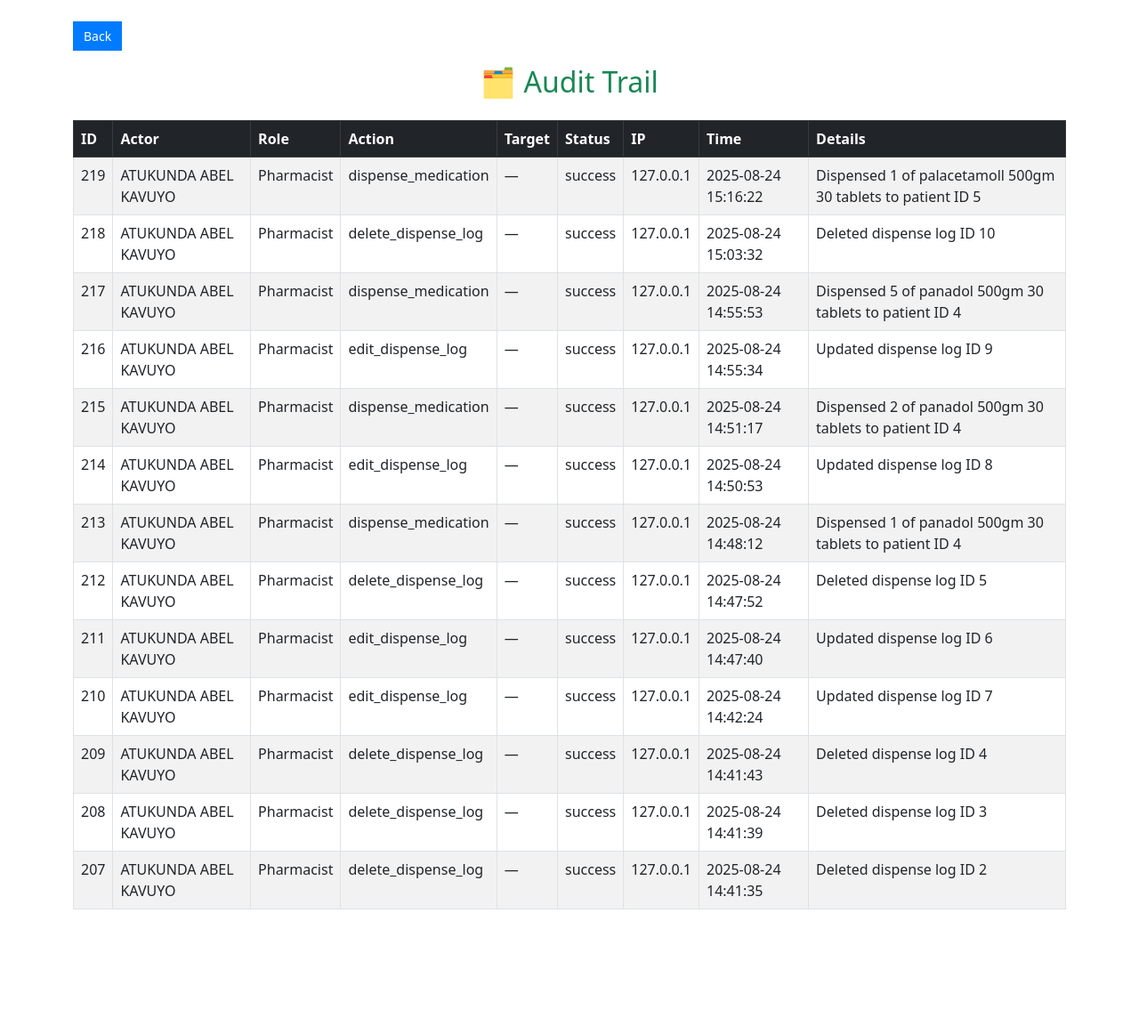
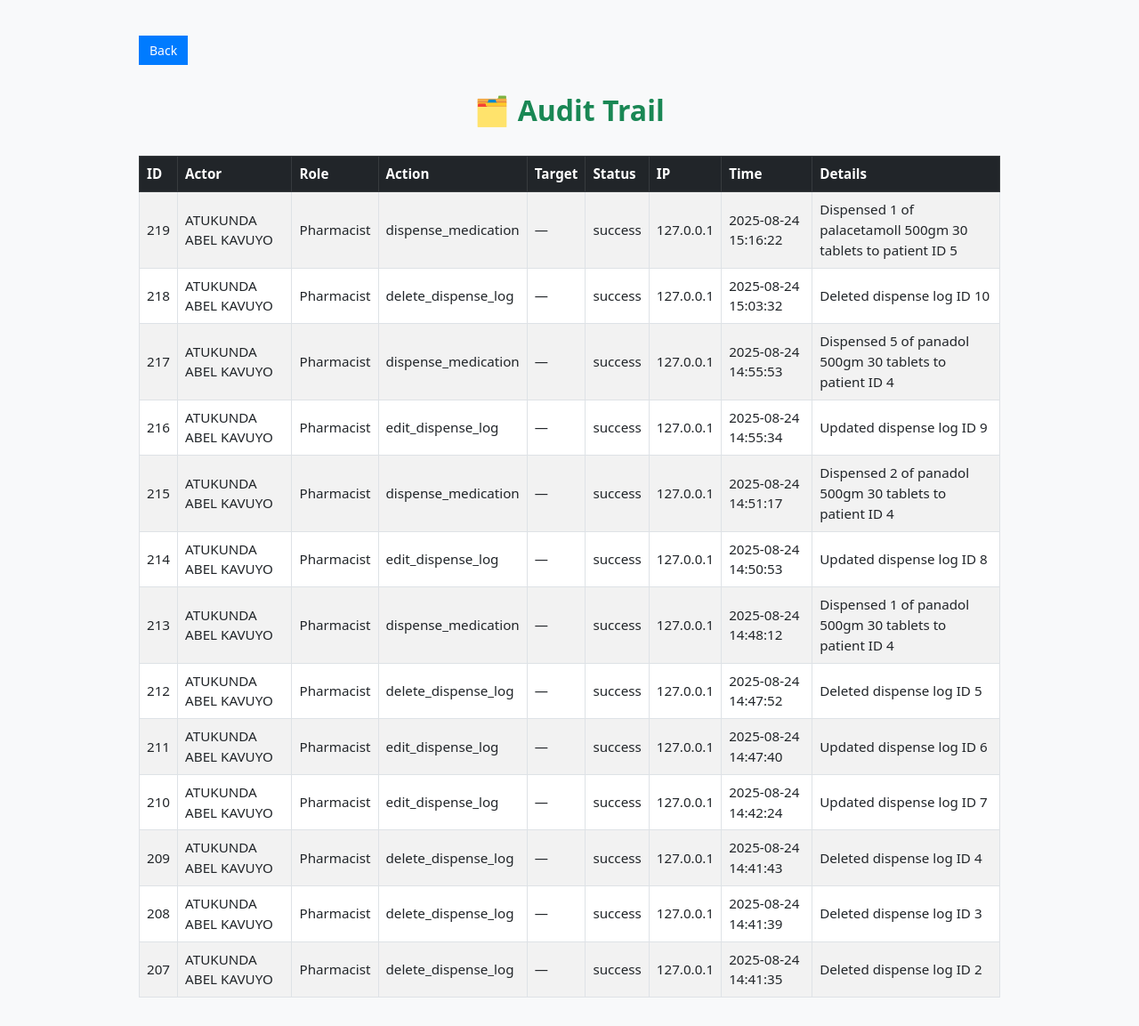
Before and after one commit to sejjtechnologies/hospital_mgmt_core, a Flask app: page /admin/audit-trail in a window 1280 px wide. Shown: the whole page at 89% size. Before the commit the page ends 1022 px from the top, so only its background shows below. Run offline with Flask 3, Linux system fonts and the light colour scheme; a user stored in the database is signed in; data comes from the database, SQL or seed files in the repository.

Commit message:
Refined audit trail template for responsive layout and mobile optimization

```diff
--- a/templates/admin/audit_trail.html
+++ b/templates/admin/audit_trail.html
@@ -1,4 +1,3 @@
-<!-- templates/admin/audit_trail.html -->
 <!DOCTYPE html>
 <html lang="en">
 <head>
@@ -6,6 +5,13 @@
     <title>Audit Trail</title>
     <link href="https://cdn.jsdelivr.net/npm/bootstrap@5.3.0/dist/css/bootstrap.min.css" rel="stylesheet">
     <style>
+        body {
+            background-color: #f8f9fa;
+        }
+        .container {
+            max-width: 1000px;
+            padding: 1rem;
+        }
         .back-btn {
             background-color: #007BFF;
             color: white;
@@ -13,6 +19,32 @@
             padding: 6px 12px;
             font-size: 14px;
             text-decoration: none;
+        }
+        h2 {
+            font-weight: bold;
+            margin-top: 1rem;
+        }
+        .table th, .table td {
+            vertical-align: middle;
+            padding: 0.5rem;
+            font-size: 0.95rem;
+        }
+        @media (max-width: 768px) {
+            .container {
+                padding: 0.5rem;
+            }
+            h2 {
+                font-size: 1.3rem;
+            }
+            .table th, .table td {
+                font-size: 0.85rem;
+                padding: 0.4rem;
+            }
+            .back-btn {
+                width: 100%;
+                text-align: center;
+                margin-bottom: 1rem;
+            }
         }
     </style>
 </head>
@@ -22,7 +54,11 @@
     <!-- Back Button -->
     <button onclick="window.history.back()" class="back-btn mb-3 d-inline-block">Back</button>
 
+    <!-- Heading -->
     <h2 class="text-center text-success">🗂️ Audit Trail</h2>
+
+    <!-- Table -->
+    <div class="table-responsive">
       <table class="table table-bordered table-striped mt-4">
           <thead class="table-dark">
               <tr>
@@ -54,5 +90,6 @@
           </tbody>
       </table>
     </div>
+</div>
 </body>
 </html>
```
Lines whose indentation alone changed are shown as unchanged.
